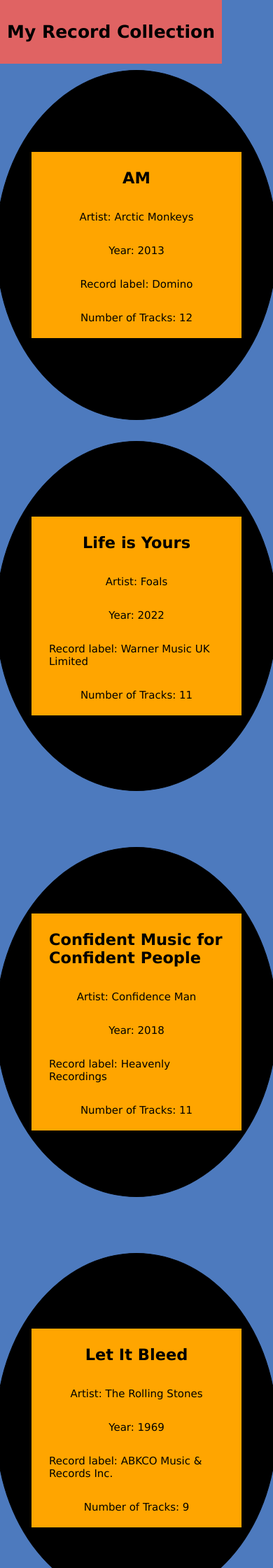
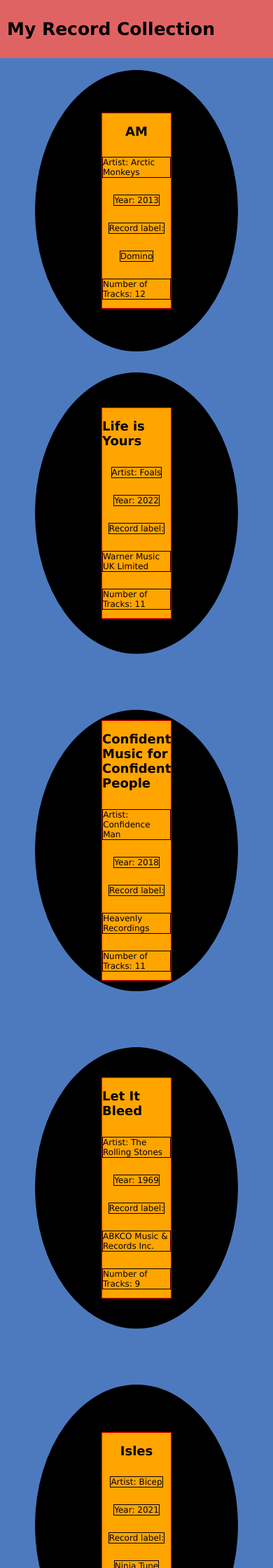
Before and after one commit to MrTKetchup/collection_app, a PHP site: page / in a window 390 px wide; the page is wider, and only the part inside the window is pictured. Shown: the top 2240 px of that part at 70% size. Run offline with PHP 8.4, Linux system fonts and the light colour scheme; data comes from the database, SQL or seed files in the repository.

Commit message:
tweaking css to be more responsive.

```diff
--- a/index.php
+++ b/index.php
@@ -17,9 +17,9 @@ $record_collection = $query->fetchAll();
         <link rel='stylesheet' type='text/css' href='src/style.css'>
     </head>
     <body>
-        <section class = 'heading'>
+        <header>
             <h1>My Record Collection</h1>
-        </section>
+        </header>
         <section class = 'card-container'>
             <?php
                 foreach ($record_collection as $record) {
@@ -28,17 +28,6 @@ $record_collection = $query->fetchAll();
                     echo ($record->create_record_card());
                 }
             ?>
-            <div class = 'circle'>
-                <div class='card'>
-                    <div class='card-stat-container'>
-                        <h2 class='card-heading'> $this->album_name </h2>
-                        <p class='card-stat'>Artist: $this->artist_name </p>
-                        <p class='card-stat'>Year: $this->year </p>
-                        <p class='card-stat'>Record label: $this->record_label </p>
-                        <p class='card-stat'>Number of Tracks: $this->number_of_tracks </p>
-                    </div>
-                </div>
-            </div>
         </section>
     </body>
 </html>
--- a/src/Record.php
+++ b/src/Record.php
@@ -20,13 +20,14 @@ class Record {
     public function create_record_card(): string
     {
         return
-            "<div class = 'circle'
+            "<div class = 'circle'>
                 <div class = 'card'>
                     <div class = 'card-stat-container'>
-                        <h2 class = 'card-stat'> $this->album_name </h2>
+                        <h2 class = 'card-heading'> $this->album_name </h2>
                         <p class = 'card-stat'>Artist: $this->artist_name </p>
                         <p class = 'card-stat'>Year: $this->year </p>
-                        <p class = 'card-stat'>Record label: $this->record_label </p>
+                        <p class = 'card-stat'>Record label:</p>
+                        <p class = 'card-stat'> $this->record_label </p>
                         <p class = 'card-stat'>Number of Tracks: $this->number_of_tracks </p>
                     </div>
                 </div>
--- a/src/style.css
+++ b/src/style.css
@@ -12,13 +12,14 @@ body {
     margin: 0;
 }
 
-.heading {
+header {
     background-color: #E06363;
     padding: 10px;
     position: fixed;
     top: 0;
+    width: 100%;
 }
-.heading h1 {
+header h1 {
     font-size: 2.5rem;
 }
 
@@ -35,8 +36,8 @@ body {
     justify-content: center;
     align-items: center;
     border: solid 1px black;
-    width: 500px;
-    height: 500px;
+    width: 350px;
+    height: 350px;
     border-radius: 50%;
     background-color: black;
     margin: 40px;
@@ -50,13 +51,9 @@ body {
 
 .card {
     background-color: #53A5C9;
-    min-width: 350px;
-    max-width: 350px;
+    min-width: 100px;
+    max-width: 100px;
     margin: 20px;
-}
-
-.card-stat h2 {
-    font-size: 1.8rem;
 }
 
 .card-stat-container {
@@ -65,17 +62,45 @@ body {
     align-items: center;
     flex-wrap: wrap;
     background-color: orange;
-    padding: 5px;
-    font-size: 1.5rem;
+    font-size: 1.2rem;
     color: black;
-    min-width: 300px;
-    max-width: 300px;
+    border: red solid 1px;
+}
+
+.card-heading {
+    font-size: 1.8rem;
 }
 
 .card-stat {
-    max-width: 250px;
+    max-width: 150px;
+    border: solid black 1px;
 }
 
 @media screen and (min-width:600px) {
+    .circle {
+        width: 500px;
+        height: 500px;
+        margin: 40px;
+        padding-top: 200px;
+        padding-bottom: 200px;
+        padding-left: 50px;
+        padding-right: 50px;
+        position: sticky;
+        top: 100px;
+    }
 
+    .card {
+        background-color: #53A5C9;
+        min-width: 350px;
+        max-width: 350px;
+        margin: 20px;
+    }
+
+    .card-heading {
+        font-size: 2rem;
+    }
+
+    .card-stat {
+        max-width: 250px;
+    }
 }
```
Also changed, not shown: tests/RecordTest.php (+10 -9 lines).
